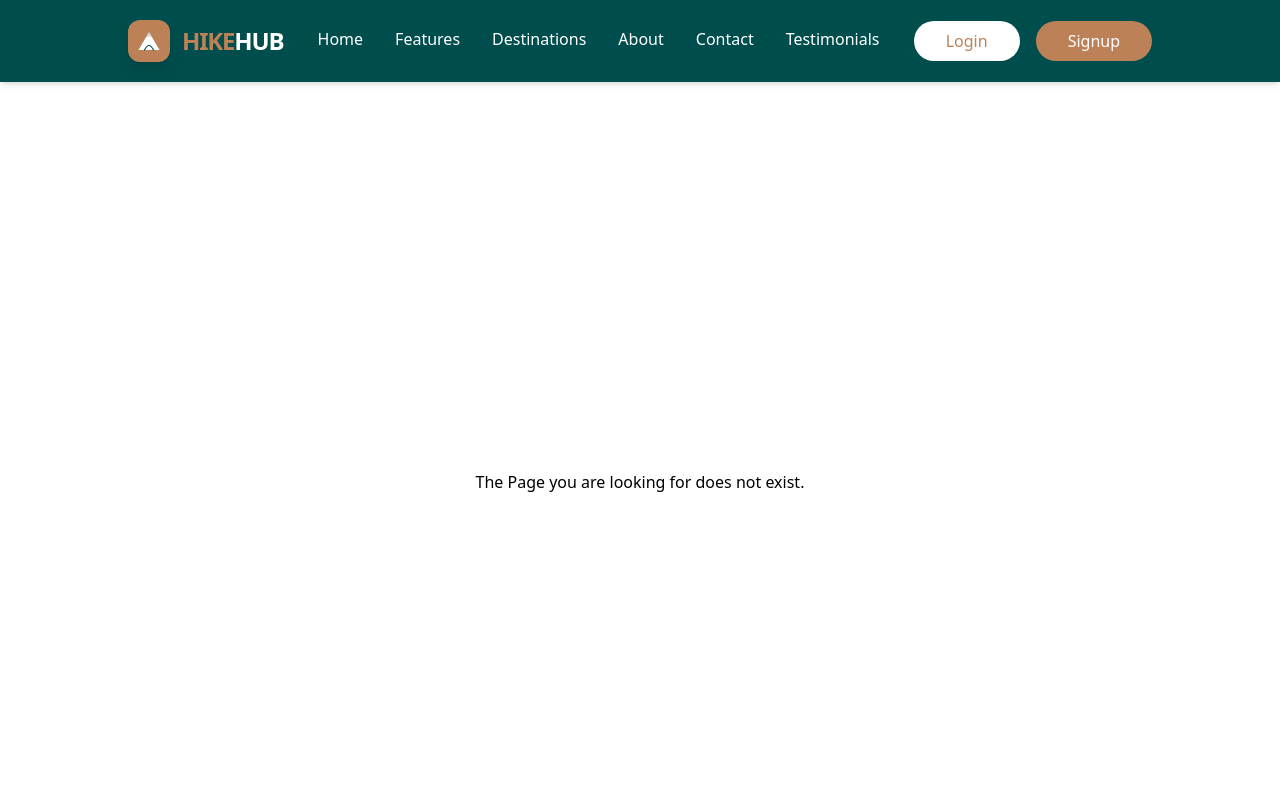
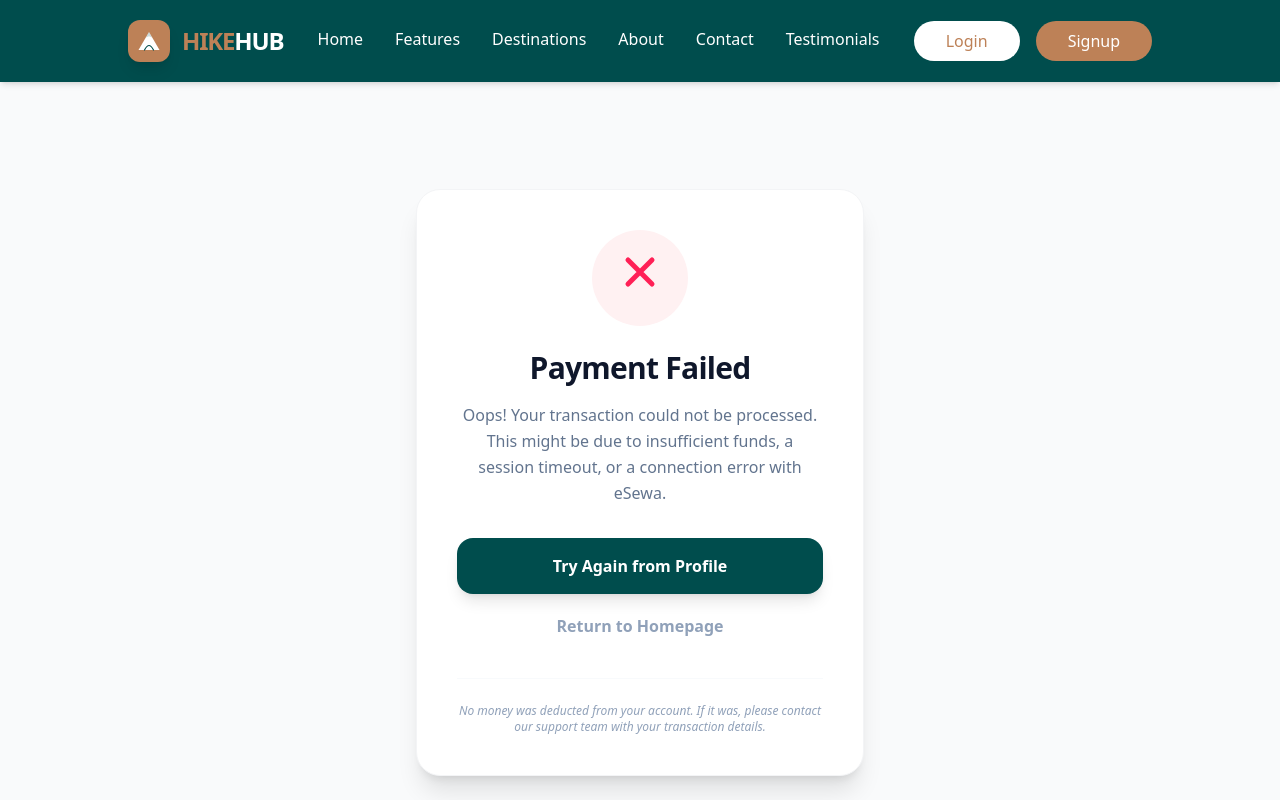
Before and after one commit to NishanKutu/react-travell, a React (Vite) app: page /payment-failure in a window 1280 px wide. Shown: the top 800 px of the page. Built offline with nearby package versions, Linux system fonts and the light colour scheme.

Commit message:
added payment success page

```diff
--- a/src/MyRoutes.jsx
+++ b/src/MyRoutes.jsx
@@ -28,6 +28,7 @@ import GuidesInfo from './pages/admin/GuideInfo';
 import AdminReview from './pages/admin/AdminReview';
 import Testimonials from './pages/Testimonials';
 import AdminFaq from './pages/admin/AdminFaq';
+import PaymentFailure from './pages/PaymentFailure';
 
 
 const MyRoutes = () => {
@@ -55,6 +56,7 @@ const MyRoutes = () => {
           <Route path = "/booking/:id" element = {<BookingPage />} />
           <Route path="/profile" element={<ProfilePage />} />
           <Route path="/payment-success" element={<PaymentSuccess />} />
+          <Route path="/payment-failure" element={<PaymentFailure />} />
 
           <Route path='*' element = {<PageNotFound/>}/>
 
--- /dev/null
+++ b/src/pages/PaymentFailure.jsx
@@ -0,0 +1,63 @@
+import React from "react";
+import { useNavigate } from "react-router-dom";
+
+const PaymentFailure = () => {
+  const navigate = useNavigate();
+
+  return (
+    <div className="min-h-screen bg-gray-50 flex items-center justify-center p-6 font-sans">
+      <div className="max-w-md w-full bg-white rounded-3xl shadow-xl p-10 text-center border border-gray-100">
+        {/* Animated Error Icon */}
+        <div className="w-24 h-24 bg-rose-50 rounded-full flex items-center justify-center mx-auto mb-6">
+          <svg
+            className="w-12 h-12 text-rose-500 animate-bounce"
+            fill="none"
+            stroke="currentColor"
+            viewBox="0 0 24 24"
+          >
+            <path
+              strokeLinecap="round"
+              strokeLinejoin="round"
+              strokeWidth="2.5"
+              d="M6 18L18 6M6 6l12 12"
+            />
+          </svg>
+        </div>
+
+        <h1 className="text-3xl font-black text-slate-900 mb-4 tracking-tight">
+          Payment Failed
+        </h1>
+
+        <p className="text-slate-500 mb-8 leading-relaxed">
+          Oops! Your transaction could not be processed. This might be due to
+          insufficient funds, a session timeout, or a connection error with eSewa.
+        </p>
+
+        <div className="space-y-3">
+          <button
+            onClick={() => navigate("/profile")}
+            className="w-full bg-[#004d4d] text-white py-4 rounded-2xl font-bold shadow-lg hover:bg-black transition-all active:scale-95"
+          >
+            Try Again from Profile
+          </button>
+
+          <button
+            onClick={() => navigate("/")}
+            className="w-full bg-transparent text-slate-400 py-2 font-bold hover:text-slate-600 transition-colors"
+          >
+            Return to Homepage
+          </button>
+        </div>
+
+        <div className="mt-8 pt-6 border-t border-slate-50">
+          <p className="text-xs text-slate-400 italic">
+            No money was deducted from your account. If it was, please contact our
+            support team with your transaction details.
+          </p>
+        </div>
+      </div>
+    </div>
+  );
+};
+
+export default PaymentFailure;
--- a/src/pages/ProfilePage.jsx
+++ b/src/pages/ProfilePage.jsx
@@ -839,7 +839,7 @@ const ProfilePage = () => {
                             onClick={(e) => handlePayment(e, booking)}
                             className="w-full bg-[#004d4d] text-white text-[11px] font-black uppercase tracking-widest py-2.5 rounded-xl hover:bg-black transition-all shadow-md active:scale-95"
                           >
-                            Pay & Secure Trip
+                            Pay now
                           </button>
                         )}
                       </div>
```
